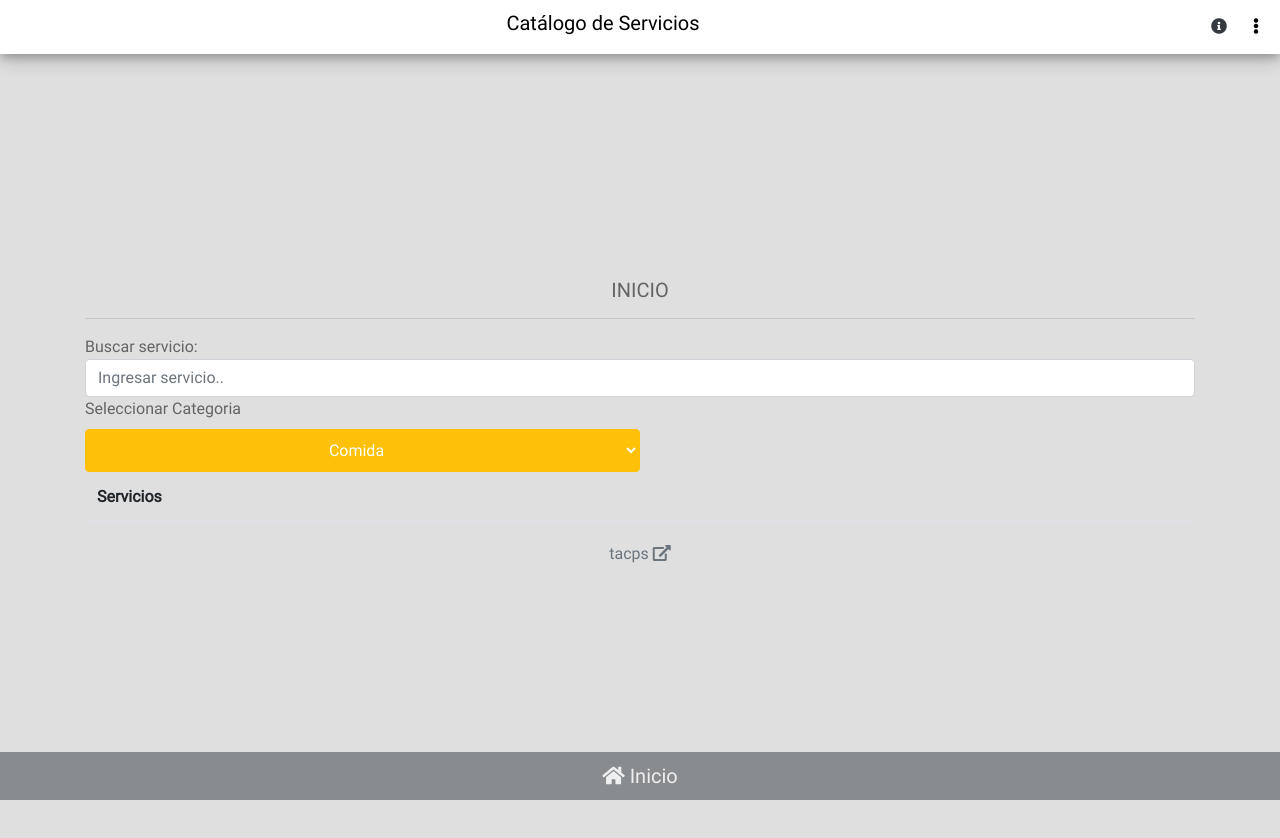
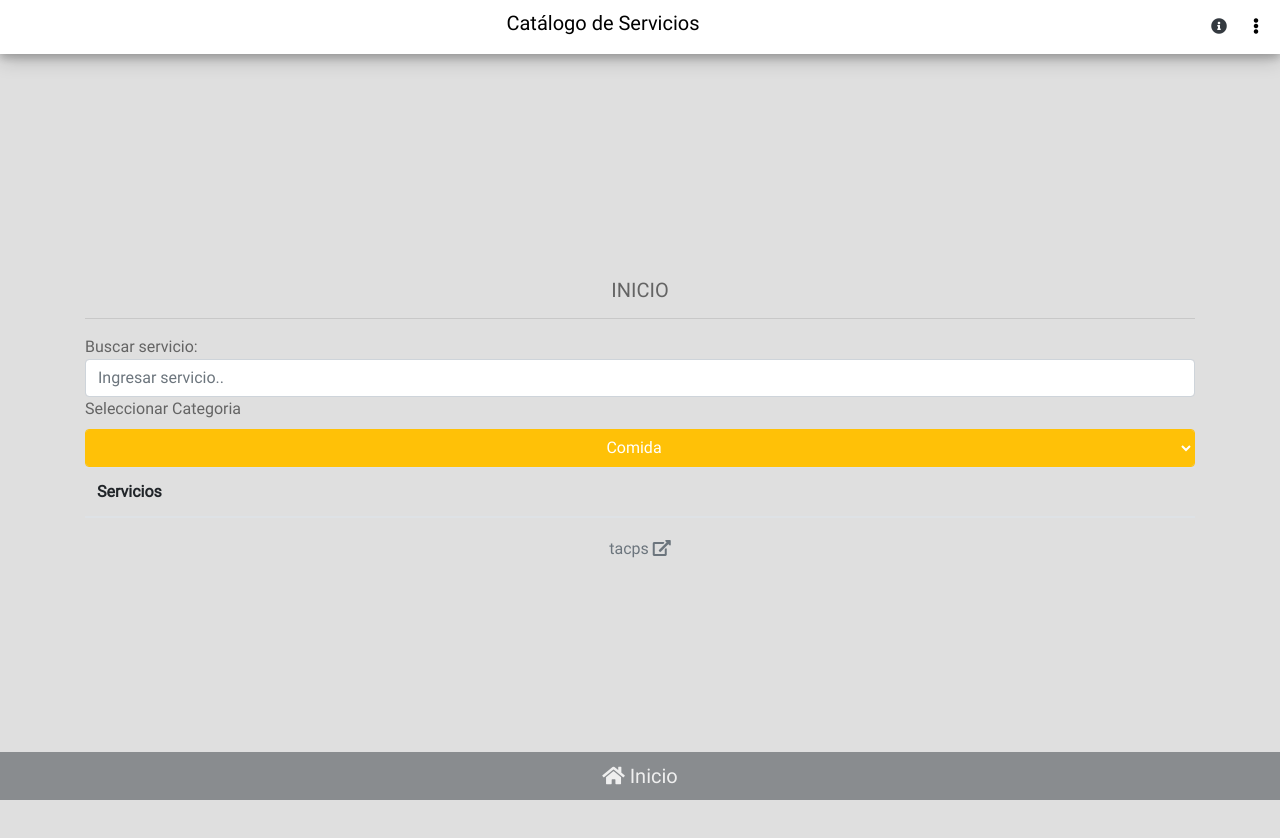
Before and after one commit to jonarmm20/catalogodeservicios, a plain HTML site: page index.html in a window 1280 px wide. Drawn offline with Linux system fonts and the light colour scheme.

Commit message:
Update index.html

```diff
--- a/index.html
+++ b/index.html
@@ -49,7 +49,7 @@
 
 		Buscar servicio: <input class="form-control" id="myInput" type="text" placeholder="Ingresar servicio..">
 		Seleccionar Categoria<br>
-		<select id="categoria" class="btn btn-warning text-white select mt-2" onchange="displayChange();">
+		<select id="categoria" class="btn btn-warning text-white form-control mt-2" onchange="displayChange();">
 	        <option value="Comida">Comida</option>
 	        <option value="Transporte">Transporte</option>
 	        <option value="Trabajo">Trabajo</option>
```
